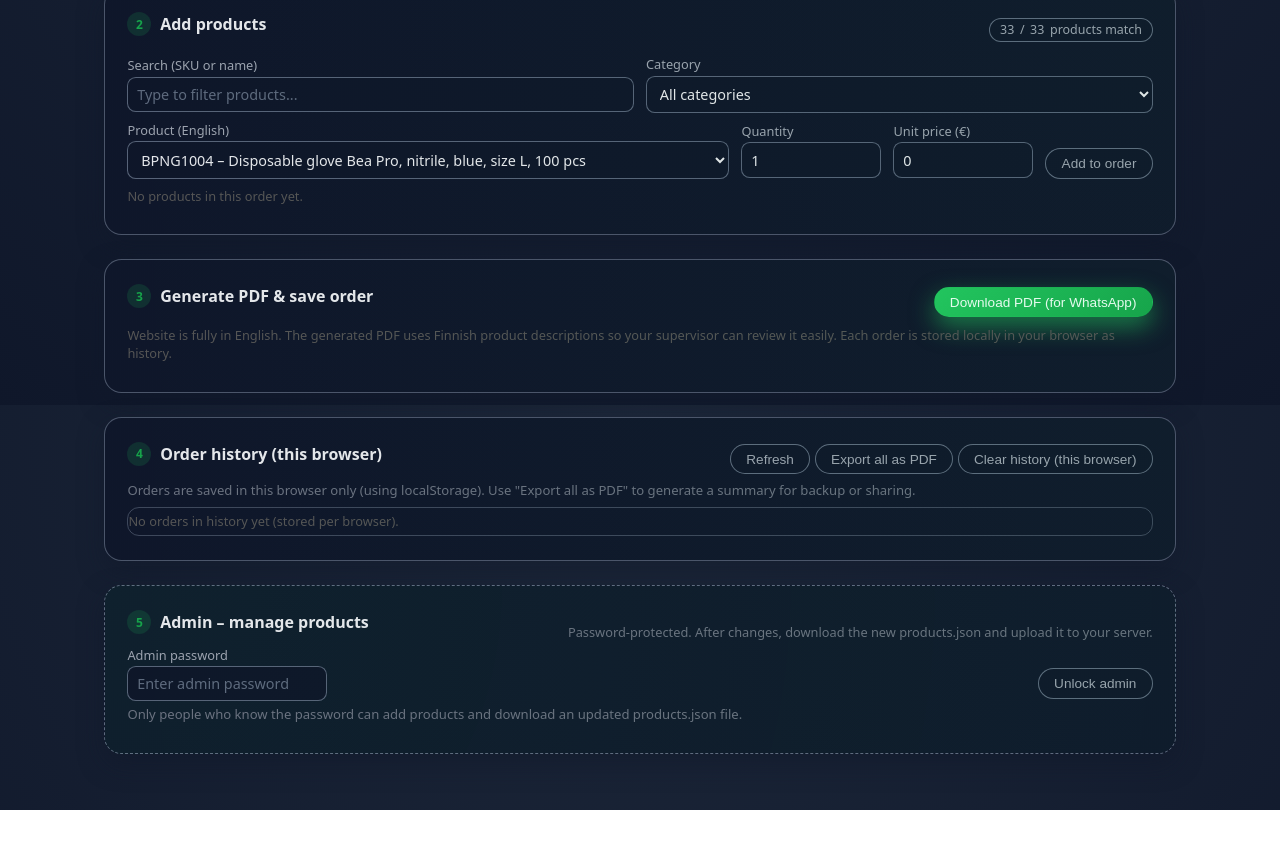
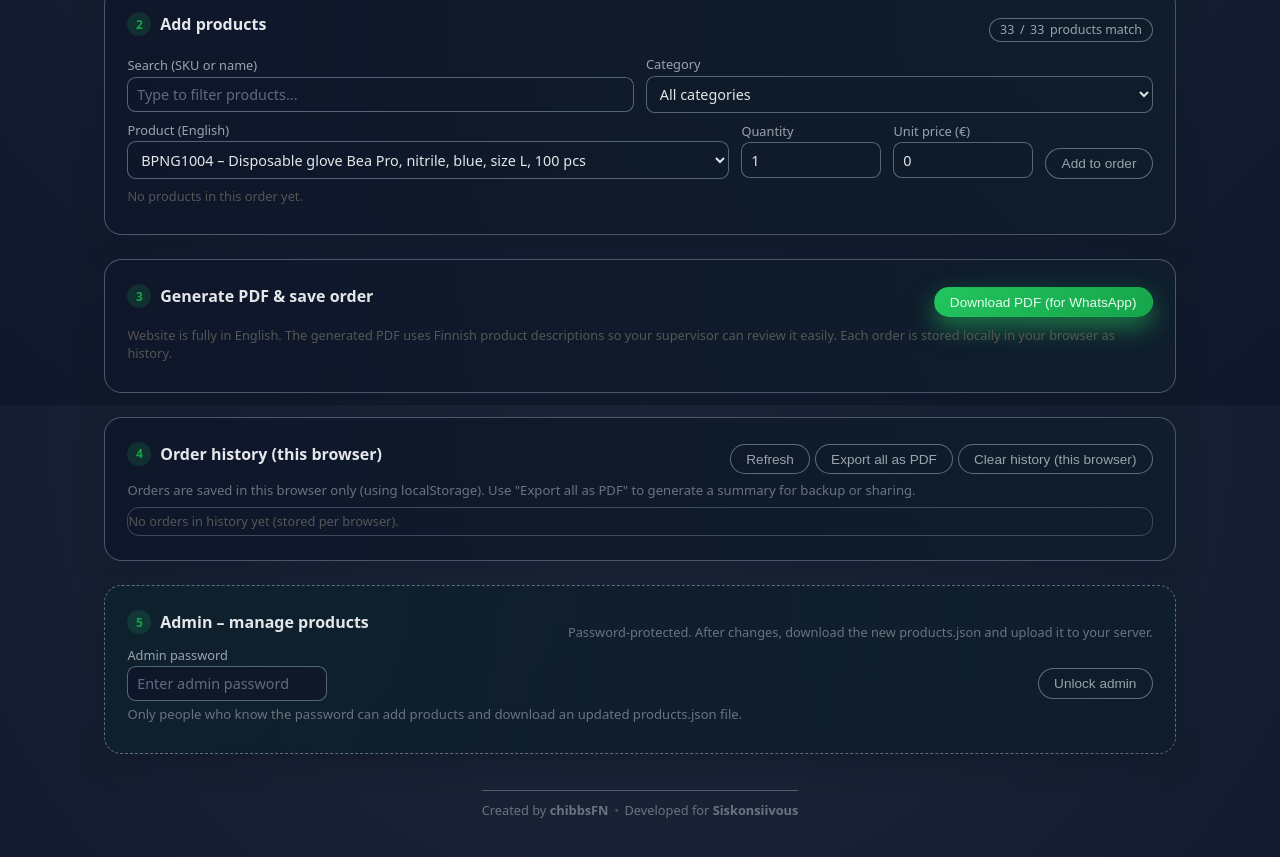
Before and after one commit to ChibbsFN/cleankey-ordering-system, a plain HTML site: page index.html in a window 1280 px wide. Shown: the part 395-1252 px from the top of the page. Before the commit the page ends 1205 px from the top, so only its background shows below. Drawn offline with nearby package versions, Linux system fonts and the light colour scheme.

Commit message:
Add footer credits and update products

```diff
--- a/index.html
+++ b/index.html
@@ -208,7 +208,15 @@
           <p id="admin-status" class="help"></p>
         </div>
       </section>
-    </main>
+
+      <footer class="site-footer">
+        <div class="footer-inner">
+          <span>Created by <strong>chibbsFN</strong></span>
+          <span class="dot">•</span>
+          <span>Developed for <strong>Siskonsiivous</strong></span>
+        </div>
+      </footer>
+</main>
 
     <!-- jsPDF + autoTable from CDN -->
     <script src="https://cdn.jsdelivr.net/npm/jspdf@2.5.1/dist/jspdf.umd.min.js"></script>
--- a/styles.css
+++ b/styles.css
@@ -435,3 +435,27 @@ td {
     max-height: none;
   }
 }
+
+
+/* ---------- Footer ---------- */
+.site-footer {
+  max-width: 1120px;
+  margin: 0 auto 2.5rem;
+  padding: 0.75rem 1.5rem 0;
+  color: var(--text-subtle);
+  font-size: 0.8rem;
+}
+
+.footer-inner {
+  border-top: 1px solid rgba(148, 163, 184, 0.45);
+  padding-top: 0.6rem;
+  display: flex;
+  flex-wrap: wrap;
+  gap: 0.35rem;
+  align-items: center;
+  justify-content: flex-start;
+}
+
+.footer-inner .dot {
+  opacity: 0.5;
+}
```
